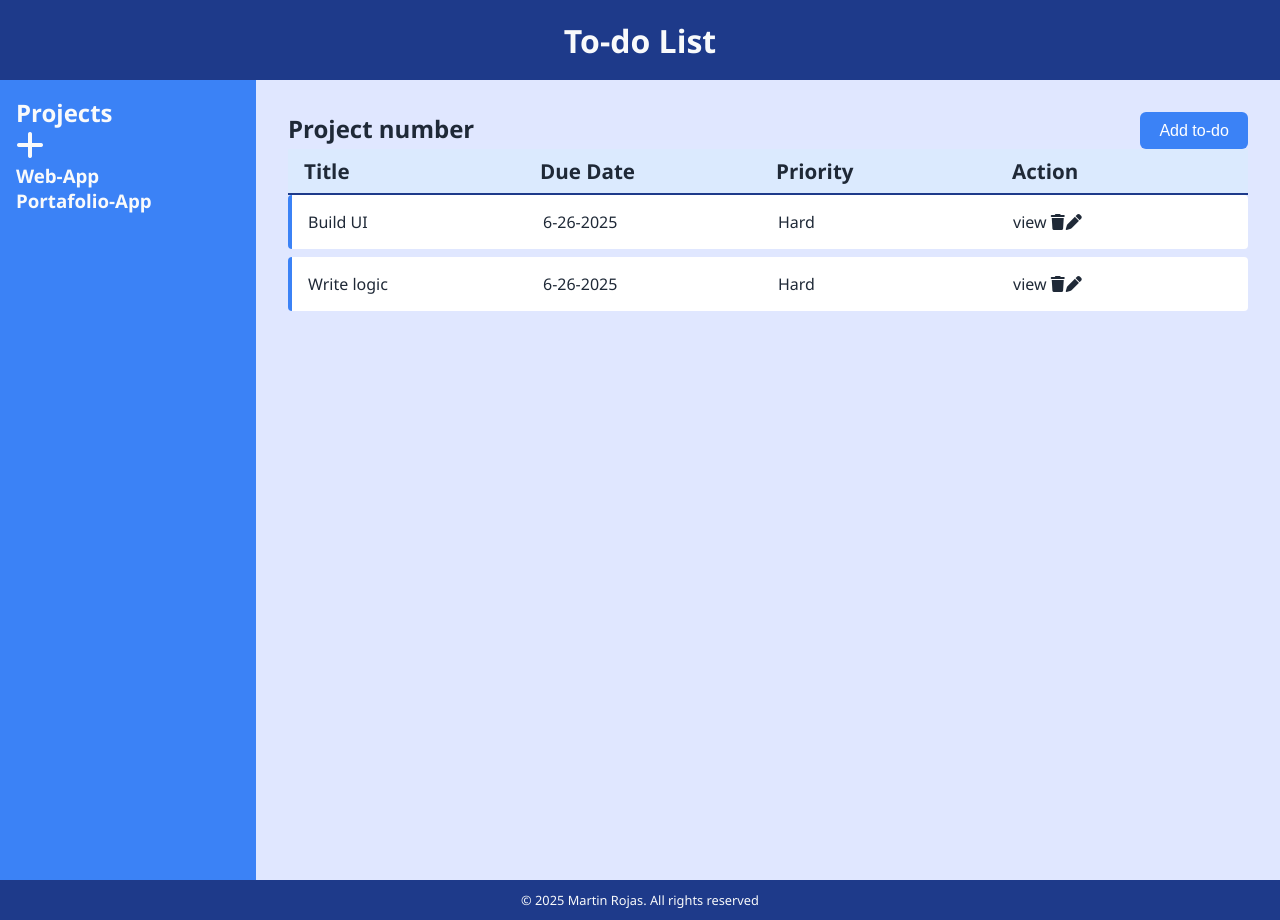
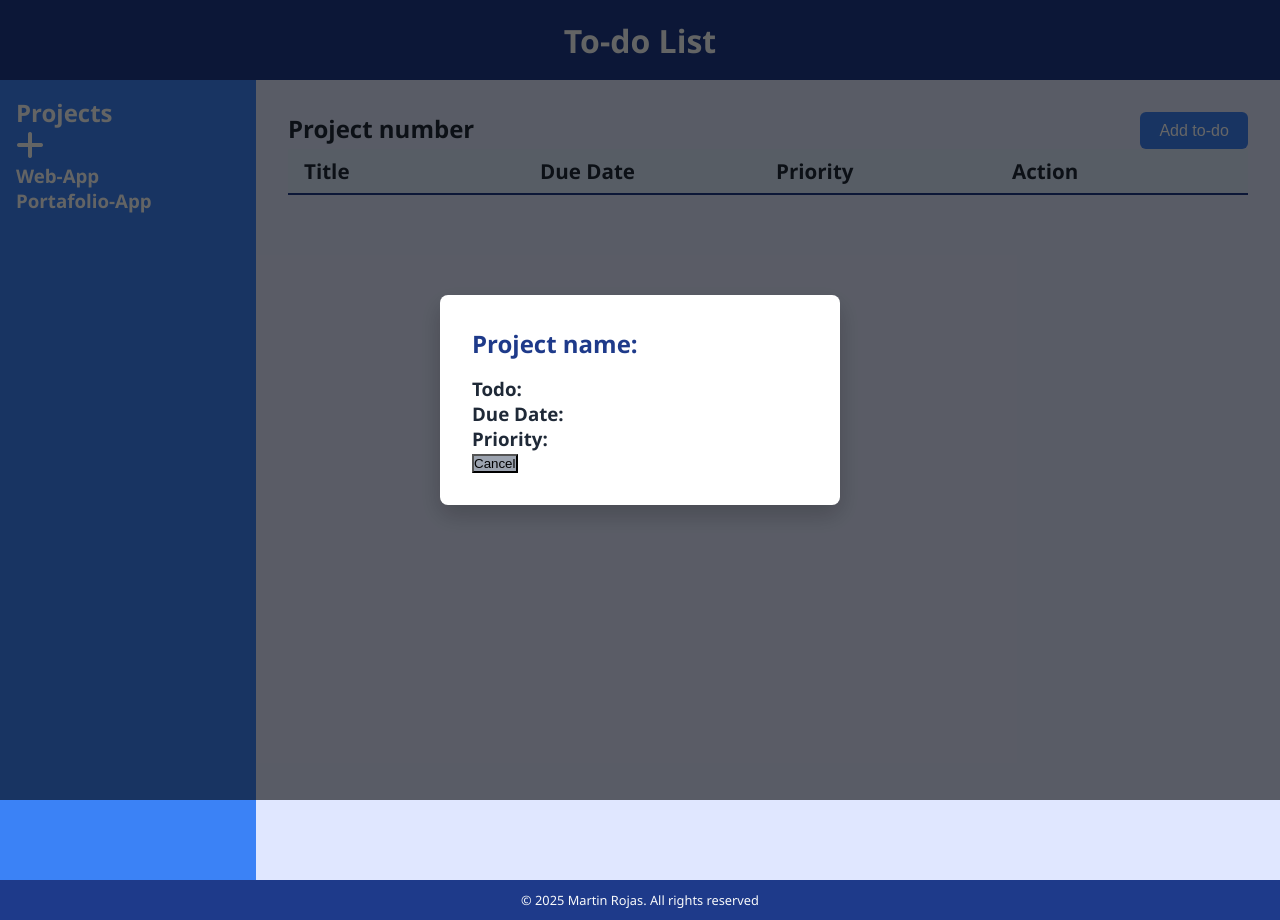
Before and after one commit to Martin-Rojas/Todo-List-Odin-Project, a website built with webpack: page src/template.html in a window 1280 px wide. Built offline with nearby package versions, Linux system fonts and the light colour scheme.

Commit message:
code to create modal to display todo details

```diff
--- a/src/index.js
+++ b/src/index.js
@@ -3,7 +3,10 @@ import { createProjectModal } from "./ProjectModal";
 import { addProject, displayProjectNames, readProject } from "./projectManager";
 import createTodoUI from "./todoUI";
 import { createTodoModal } from "./todoModal";
-import { addTodo } from "./todoManager";
+import { addTodo, getTodo } from "./todoManager";
+import { createTodoDetails } from "./todoDetails";
+
+createTodoDetails();
 
 const btnAddProject = document.getElementById(`add-project`);
 let projectID = ``;
@@ -43,7 +46,6 @@ projectList.addEventListener("click", (e) => {
   if (e.target.classList.contains("project-title")) {
     // set activeProjectID
     projectID = e.target.dataset.projectId;
-    console.log("Clicked project ID:", projectID);
 
     // display todos
     const todos = readProject(projectID).todos;
@@ -51,6 +53,7 @@ projectList.addEventListener("click", (e) => {
     todosItems.innerHTML = ``;
 
     todos.forEach((todo) => {
+      console.log(todo);
       createTodoUI(todo);
     });
   }
@@ -111,3 +114,16 @@ btnAddTodo.addEventListener(`click`, () => {
     modalOverlay.classList.remove(`modal-overlay`);
   });
 });
+
+document.addEventListener("click", (event) => {
+  if (event.target.classList.contains("view-todo")) {
+    const todoItemElement = event.target.closest(".to-do-item");
+    const todoId = todoItemElement.dataset.todoId;
+
+    console.log("Clicked TODO ID:", todoId);
+
+    // Now you can look it up from your projects array
+    const todo = getTodo(readProject(projectID).todos, todoId);
+    console.log("Todo details:", todo);
+  }
+});
--- a/src/template.html
+++ b/src/template.html
@@ -32,27 +32,7 @@
             <h3>Priority</h3>
             <h3>Action</h3>
           </div>
-          <div class="todos-container" id="todos-itmes">
-            <div class="to-do-item">
-              <p>Build UI</p>
-              <p>6-26-2025</p>
-              <p>Hard</p>
-              <div class="to-do-item-action">
-                <span>view</span> <i class="fa-solid fa-trash"></i
-                ><i class="fa-solid fa-pen"></i>
-              </div>
-            </div>
-
-            <div class="to-do-item">
-              <p>Write logic</p>
-              <p>6-26-2025</p>
-              <p>Hard</p>
-              <div class="to-do-item-action">
-                <span>view</span> <i class="fa-solid fa-trash"></i
-                ><i class="fa-solid fa-pen"></i>
-              </div>
-            </div>
-          </div>
+          <div class="todos-container" id="todos-itmes"></div>
         </div>
       </main>
     </div>
--- /dev/null
+++ b/src/todoDetails.js
@@ -0,0 +1,43 @@
+import "./todoDetails.css";
+import "./ProjectModalStyles.css";
+
+const content = document.getElementById(`content`);
+
+function createTodoDetails(projectName, todo) {
+  const modalOverlay = document.createElement(`div`);
+  modalOverlay.className = `modal-overlay`;
+  modalOverlay.setAttribute(`id`, `modal-overlay`);
+
+  const divModal = document.createElement(`div`);
+  divModal.className = `modal`;
+
+  const projectNameEl = document.createElement(`h2`);
+  projectNameEl.innerHTML = `Project name: `;
+  divModal.appendChild(projectNameEl);
+
+  const todoTitleEl = document.createElement(`h3`);
+  todoTitleEl.innerHTML = `Todo: `;
+  divModal.appendChild(todoTitleEl);
+
+  const dueDateEl = document.createElement(`h3`);
+  dueDateEl.innerHTML = `Due Date: `;
+  divModal.appendChild(dueDateEl);
+
+  const priorityEl = document.createElement(`h3`);
+  priorityEl.innerHTML = `Priority: `;
+  divModal.appendChild(priorityEl);
+
+  // Btn to cancel the modal
+  const btnCancelTodoDetails = document.createElement(`button`);
+  btnCancelTodoDetails.setAttribute("id", `close-modal-todo-details`);
+  btnCancelTodoDetails.setAttribute(`type`, `button`);
+  btnCancelTodoDetails.className = `close-modal`;
+  btnCancelTodoDetails.innerHTML = `Cancel`;
+  divModal.appendChild(btnCancelTodoDetails);
+
+
+  modalOverlay.appendChild(divModal);
+  content.parentNode.insertBefore(modalOverlay, content.nextSibling);
+}
+
+export { createTodoDetails };
--- a/src/todoManager.js
+++ b/src/todoManager.js
@@ -3,15 +3,17 @@ function addTodo(todos, newtodo) {
   // get project id
   ///console.log(`inside the addTodo ${projectID}`);
   todos.push(newtodo);
-  todos.forEach((todo) => {
-    console.log(todo);
-  });
 }
 
 /** Read  todo */
+function getTodo(todos, todoId) {
+  const currentTodo = todos.find((todo) => todo.id === todoId);
+
+  return currentTodo ? currentTodo : null;
+}
 
 /** Update  todo */
 
 /** Delete todo */
 
-export { addTodo };
+export { addTodo, getTodo };
--- a/src/todoUI.js
+++ b/src/todoUI.js
@@ -1,11 +1,13 @@
 import "./todoModal.css";
 
 export default function createTodoUI(todoData) {
+  console.log(`${todoData.id}`);
   const todosContiners = document.getElementById(`todos-containers`);
   const todosItems = document.getElementById(`todos-itmes`);
 
   const todoItem = document.createElement(`div`);
   todoItem.className = `to-do-item`;
+  todoItem.dataset.todoId = todoData.id;
   todosItems.appendChild(todoItem);
 
   const todoTitle = document.createElement(`p`);
@@ -27,15 +29,16 @@ export default function createTodoUI(todoData) {
   const viewTodo = document.createElement(`span`);
   viewTodo.innerHTML = `view`;
   viewTodo.setAttribute("id", `view-todo`);
+  viewTodo.setAttribute(`class`, `view-todo`);
   todoItemActions.appendChild(viewTodo);
 
   const todoTrashDelete = document.createElement(`i`);
-  todoTrashDelete.className = `fa-solid fa-trash`;
+  todoTrashDelete.className = `fa-solid fa-trash trash-todo`;
   todoTrashDelete.setAttribute("id", `trash-todo`);
   todoItemActions.appendChild(todoTrashDelete);
 
   const todoTrashEdit = document.createElement(`i`);
-  todoTrashEdit.className = `fa-solid fa-pen`;
+  todoTrashEdit.className = `fa-solid fa-pen pen-todo`;
   todoTrashEdit.setAttribute("id", `pen-todo`);
   todoItemActions.appendChild(todoTrashEdit);
 }
```
Also changed, not shown: src/todoDetails.css (added).
